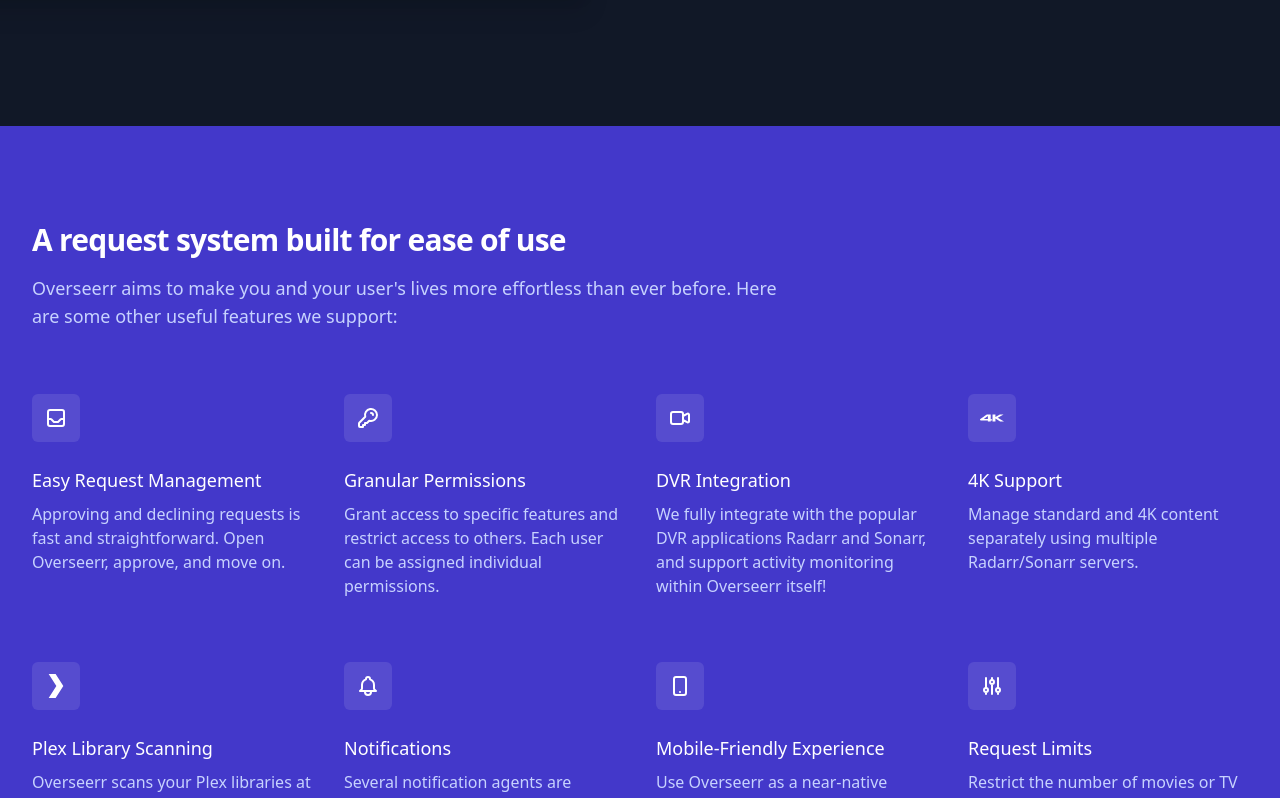
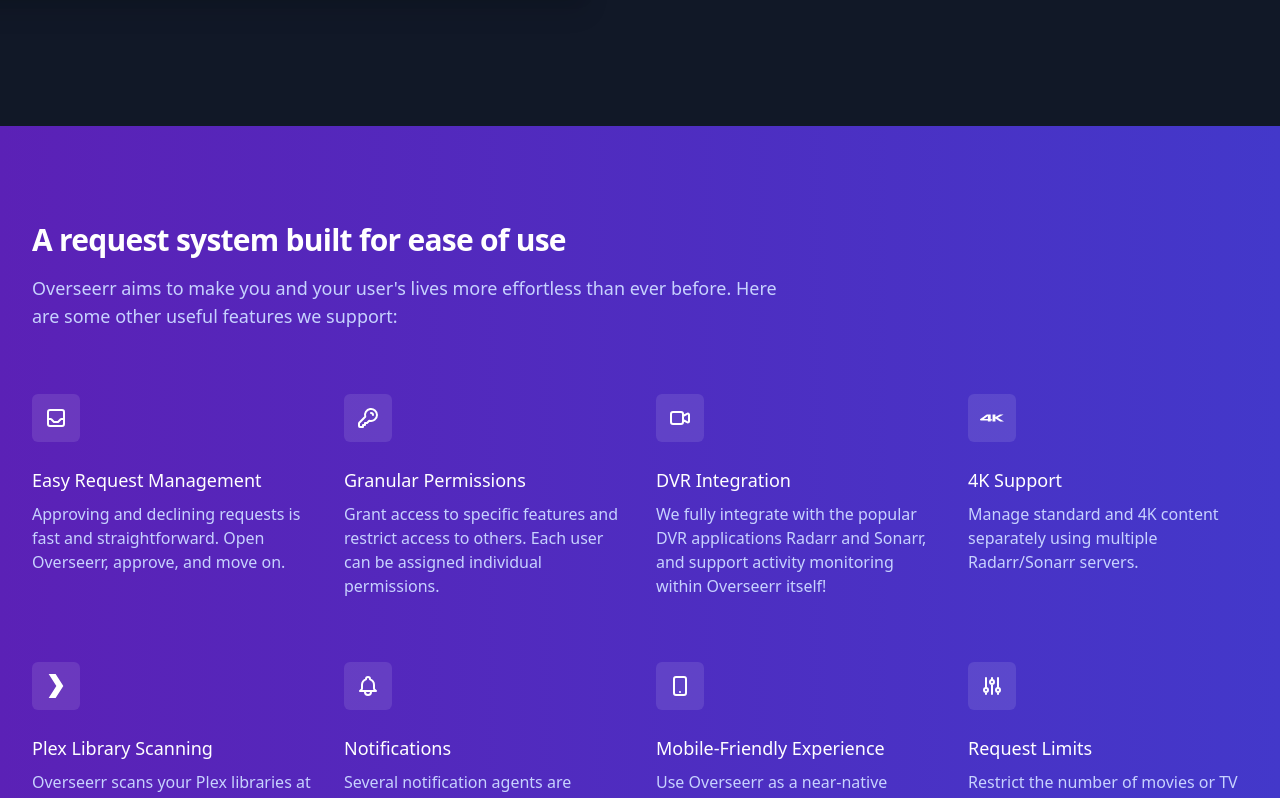
Before and after one commit to sct/overseerr-web, a Next.js app: page / in a window 1280 px wide. Shown: the part 2480-3278 px from the top of the page. Built offline with nearby package versions, Linux system fonts and the light colour scheme; a web font is replaced by a local one; what @tailwindcss/typography would draw is missing.

Commit message:
one more fun gradient

```diff
--- a/pages/index.tsx
+++ b/pages/index.tsx
@@ -246,7 +246,7 @@
           </div>
         </div>
       </div>
-      <div className="bg-indigo-700">
+      <div className="bg-gradient-to-r from-purple-800 to-indigo-700">
         <div className="max-w-4xl px-4 py-16 mx-auto sm:px-6 sm:pt-20 sm:pb-24 lg:max-w-7xl lg:pt-24 lg:px-8">
           <h2 className="text-3xl font-extrabold tracking-tight text-white">
             A request system built for ease of use
```
